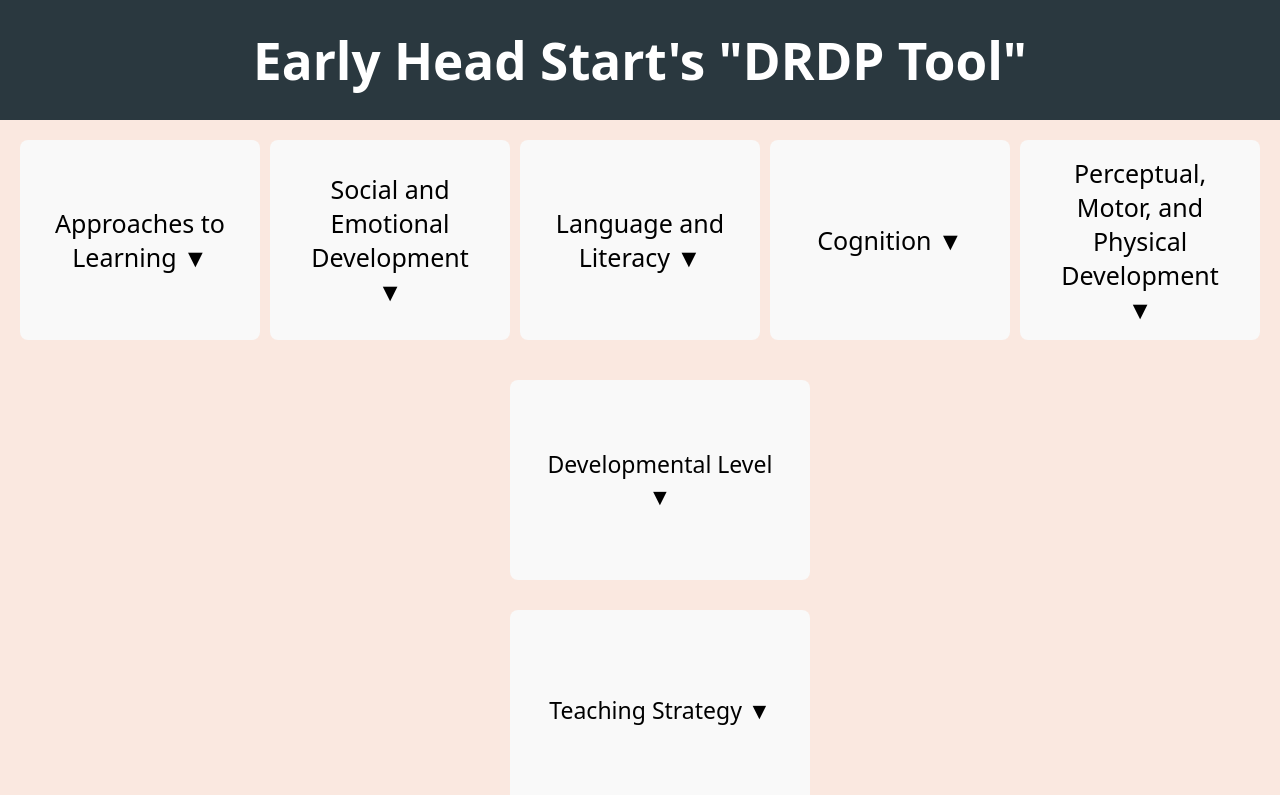
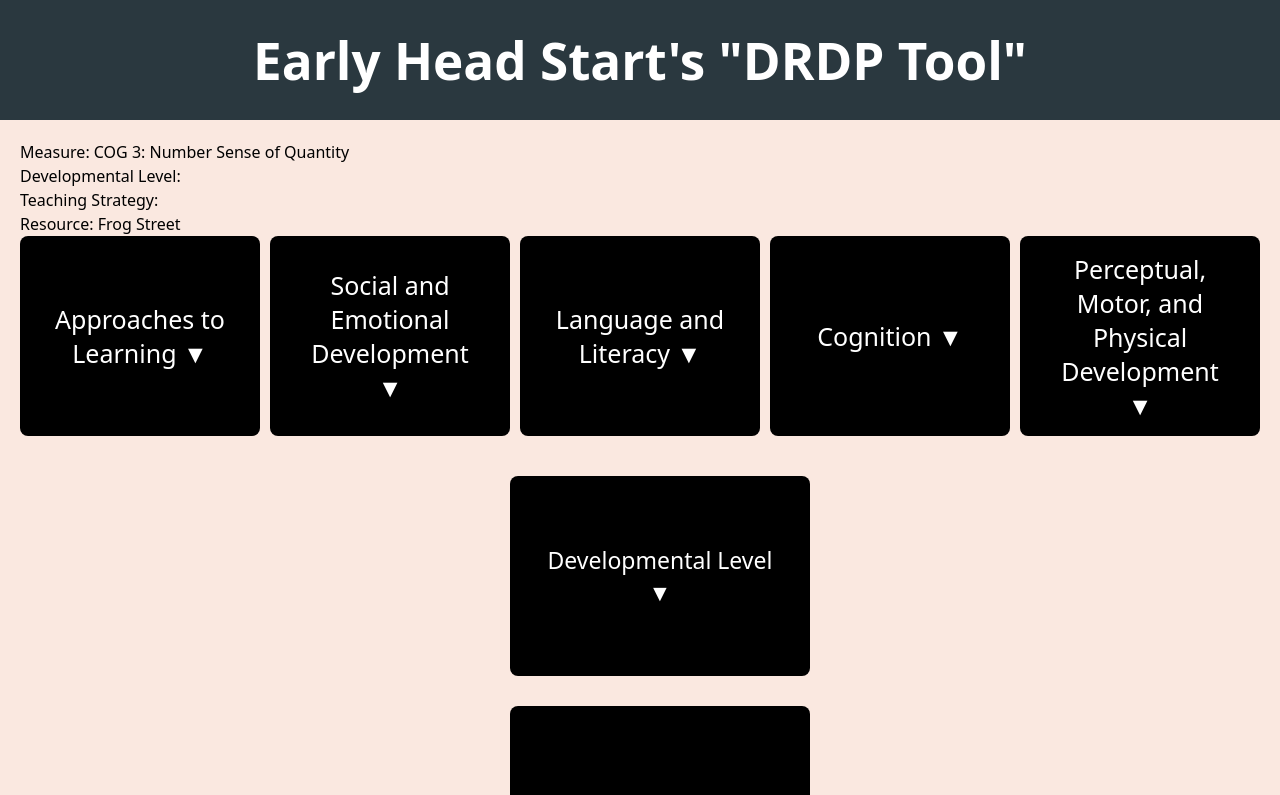
Before and after one commit to kylelin23/EHS_webpage, a React (Vite) app: page /dataPage in a window 1280 px wide. Shown: the top 795 px of the page. Built offline with nearby package versions, Linux system fonts and the light colour scheme.

Commit message:
Add data

```diff
--- a/src/dataPage.css
+++ b/src/dataPage.css
@@ -76,6 +76,8 @@
   height: 200px;
   width: 300px;
   font-size: 25px;
+  background-color: black;
+  color: white
 }
 
 .measureCategoryContainer{
@@ -93,6 +95,8 @@
   height: 200px;
   width: 300px;
   font-size: 23px;
+  background-color: black;
+  color: white;
 }
 
 .developmentalLevelContainer {
@@ -110,3 +114,7 @@
   background-color: black;
   border-radius: 10px;
 }
+
+.testingText {
+  color: black
+}
--- a/src/dataPage.jsx
+++ b/src/dataPage.jsx
@@ -12,10 +12,10 @@
 
   const [data, setData] = useState([]);
 
-  const [selectedMeasure, setSelectedMeasure] = useState(null);
-  const [selectedDevelopmentalLevel, setSelectedDevelopmentalLevel] = useState(null);
-  const [selectedTeachingStrats, setSelectedTeachingStrats] = useState(null);
-  const [selectedResources, setSelectedResources] = useState(null);
+  const [selectedMeasure, setSelectedMeasure] = useState('COG 3: Number Sense of Quantity');
+  const [selectedDevelopmentalLevel, setSelectedDevelopmentalLevel] = useState([]);
+  const [selectedTeachingStrats, setSelectedTeachingStrats] = useState([]);
+  const [selectedResources, setSelectedResources] = useState('Frog Street');
 
   const [developmentalLevelOpen, setDevelopmentalLevelOpen] = useState(false);
   const [teachingStratOpen, setTeachingStratOpen] = useState(false);
@@ -237,25 +237,25 @@
       selectedResources
     ) {
       filteredData = selectedMeasure
-        ? data.filter(row => row["DRDP Measure"] === selectedMeasure.value)
+        ? data.filter(row => row["DRDP Measure"] === selectedMeasure)
         : data;
 
       if (selectedDevelopmentalLevel && selectedDevelopmentalLevel.length > 0) {
         filteredData = filteredData.filter(row => {
           const levels = row["** DRDP Developmental Level "].split(',').map(l => l.trim());
-          return selectedDevelopmentalLevel.some(level => levels.includes(level.value));
+          return selectedDevelopmentalLevel.some(level => levels.includes(level));
         });
       }
 
       if (selectedTeachingStrats && selectedTeachingStrats.length > 0) {
         filteredData = filteredData.filter(row => {
           const levels2 = row["** Teaching Practice Category"].split(',').map(l => l.trim());
-          return selectedTeachingStrats.some(level2 => levels2.includes(level2.value));
+          return selectedTeachingStrats.some(level2 => levels2.includes(level2));
         });
       }
 
       filteredData = selectedResources
-        ? filteredData.filter(row => row["Resource Agency"] === selectedResources.value)
+        ? filteredData.filter(row => row["Resource Agency"] === selectedResources)
         : filteredData;
     }
 
@@ -271,6 +271,11 @@
 
 
     <div className = "body">
+      <div className = "testingText">Measure: {selectedMeasure} </div>
+      <div className = "testingText">Developmental Level: {selectedDevelopmentalLevel} </div>
+      <div className = "testingText">Teaching Strategy: {selectedTeachingStrats} </div>
+      <div className = "testingText">Resource: {selectedResources} </div>
+
 
       <div className = "dropdown2">
         <div className="measureCategoryContainer">
```
